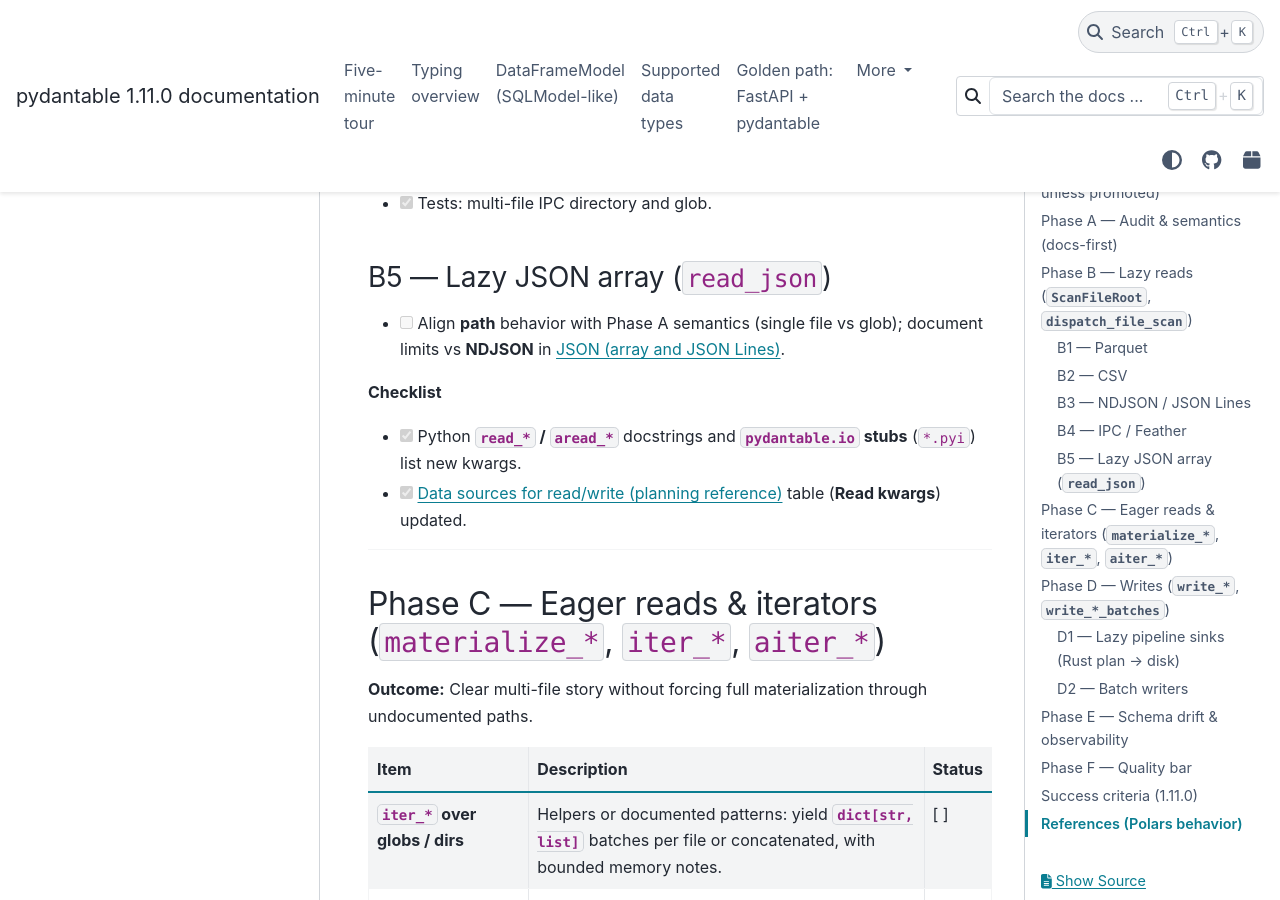
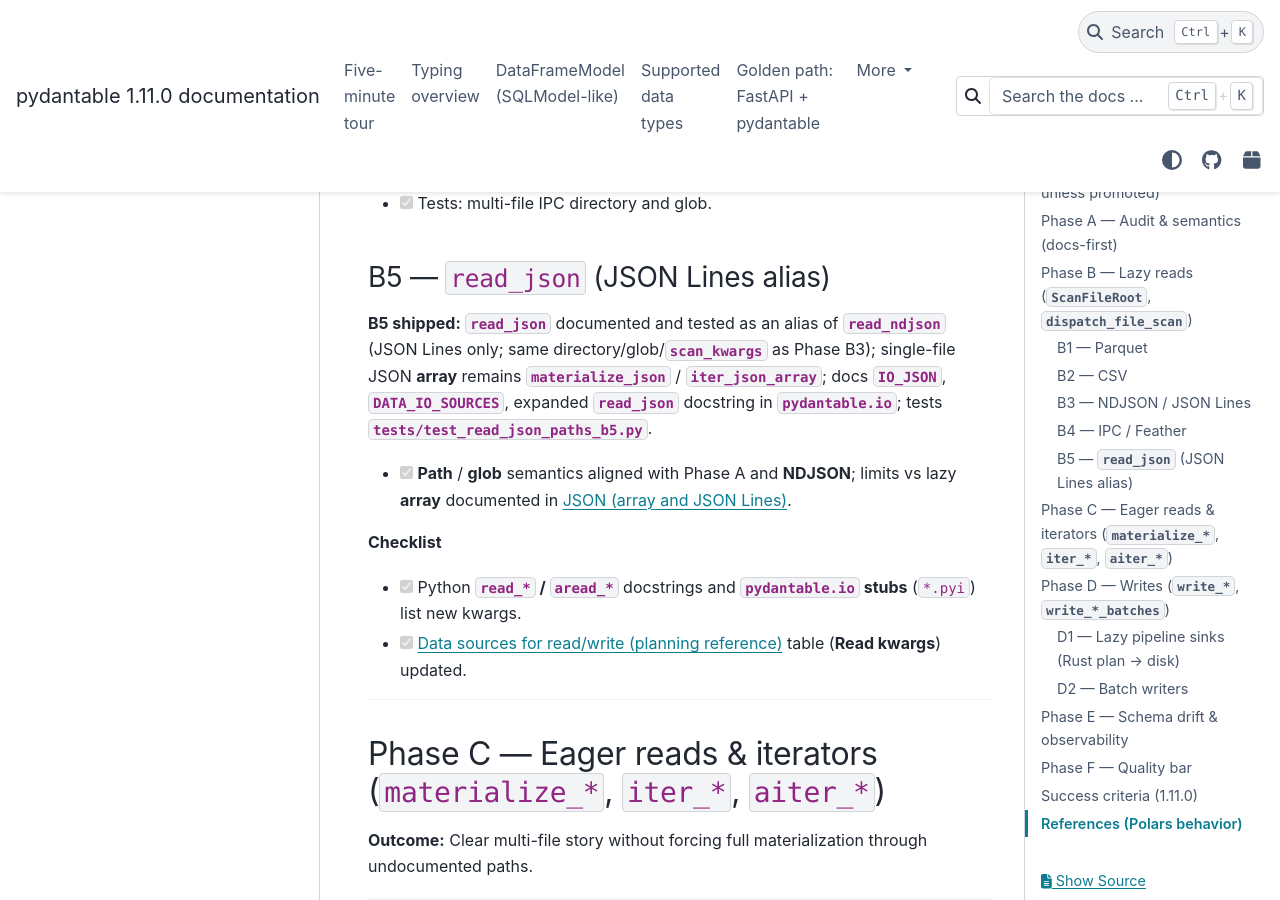
Before and after one commit to eddiethedean/pydantable, a Sphinx documentation site: the page built from docs/ROADMAP_1_11_LOCAL_IO.md, in a window 1280 px wide and 900 px high, scrolled down 4329 px. Built offline with Sphinx 7.4.7 and the PyData theme 0.15.4, drawn with Linux system fonts in a browser that asks for light colours; the version number is read from the project's files by our own code; some of the changed text lies outside the part shown.

Commit message:
docs(io): Phase B5 read_json paths (alias of read_ndjson)
Document JSON Lines-only semantics, paths/glob/scan_kwargs; add tests.

```diff
--- a/docs/ROADMAP_1_11_LOCAL_IO.md
+++ b/docs/ROADMAP_1_11_LOCAL_IO.md
@@ -80,9 +80,11 @@
 - [x] Polars **`scan_ipc`** + **`UnifiedScanArgs`** options threaded through **`dispatch_file_scan`**; documented in {doc}`IO_IPC`.
 - [x] Tests: multi-file IPC directory and glob.
 
-### B5 — Lazy JSON array (`read_json`)
+### B5 — `read_json` (JSON Lines alias)
 
-- [ ] Align **path** behavior with Phase A semantics (single file vs glob); document limits vs **NDJSON** in {doc}`IO_JSON`.
+**B5 shipped:** **`read_json`** documented and tested as an alias of **`read_ndjson`** (JSON Lines only; same directory/glob/**`scan_kwargs`** as Phase B3); single-file JSON **array** remains **`materialize_json`** / **`iter_json_array`**; docs **`IO_JSON`**, **`DATA_IO_SOURCES`**, expanded **`read_json`** docstring in **`pydantable.io`**; tests **`tests/test_read_json_paths_b5.py`**.
+
+- [x] **Path** / **glob** semantics aligned with Phase A and **NDJSON**; limits vs lazy **array** documented in {doc}`IO_JSON`.
 
 **Checklist**
 
@@ -140,7 +142,7 @@
 
 ## Phase F — Quality bar
 
-- [ ] **Pytest:** fixtures for **flat directory**, **hive-partitioned**, **glob**, **NDJSON directory** (**`tests/test_ndjson_scan_directory_b3.py`** — Phase B3), regression tests for **kwargs** allowlists.
+- [ ] **Pytest:** fixtures for **flat directory**, **hive-partitioned**, **glob**, **NDJSON directory** (**`tests/test_ndjson_scan_directory_b3.py`** — Phase B3), **`read_json`** path alias (**`tests/test_read_json_paths_b5.py`** — Phase B5), regression tests for **kwargs** allowlists.
 - [ ] **Docs build:** Sphinx passes; new pages linked from {doc}`DOCS_MAP` and **`index`** toctree.
 - [ ] **Changelog:** {doc}`changelog` **1.11.0** section summarizes user-visible I/O changes (link this roadmap).
 - [ ] **Release hygiene:** version alignment (`pyproject.toml`, `Cargo.toml`, `__version__`, `rust_version()`), per {doc}`VERSIONING` and `tests/test_version_alignment.py`.
@@ -149,7 +151,7 @@
 
 ## Success criteria (1.11.0)
 
-1. A user can **read a directory or glob** of **Parquet** / **CSV** with documented **`scan_kwargs`**, and—where implemented—**NDJSON** / **IPC** with the same mental model as Polars.
+1. A user can **read a directory or glob** of **Parquet** / **CSV** with documented **`scan_kwargs`**, and—where implemented—**NDJSON** / **`read_json`** (JSON Lines) / **IPC** with the same mental model as Polars.
 2. A user can **write a partitioned Parquet dataset** (or the doc explicitly states the minimum supported layout and follow-up work).
 3. **Eager** and **iter** layers have **clear** multi-file guidance without contradictions across {doc}`IO_OVERVIEW`, {doc}`IO_DECISION_TREE`, and {doc}`DATA_IO_SOURCES`.
 4. **Tests and changelog** back the advertised surface; no undocumented kwargs in the allowlists.
```
Also changed, not shown: docs/DATA_IO_SOURCES.md (+3 -3 lines), docs/INTERFACE_CONTRACT.md (+1 -1 lines), docs/IO_JSON.md (+3 -3 lines), docs/changelog.md (+2 -0 lines), 2 other files.
